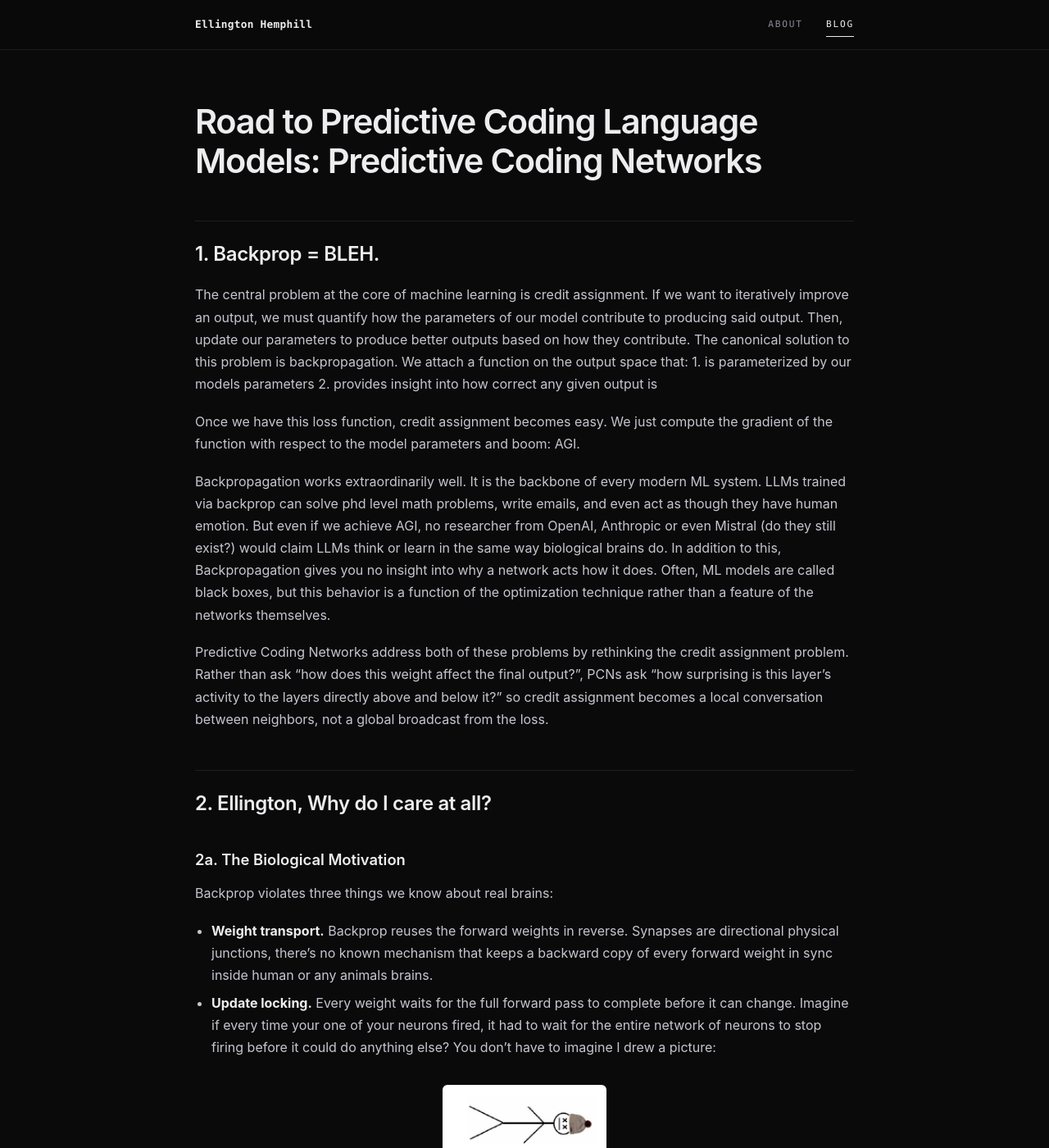
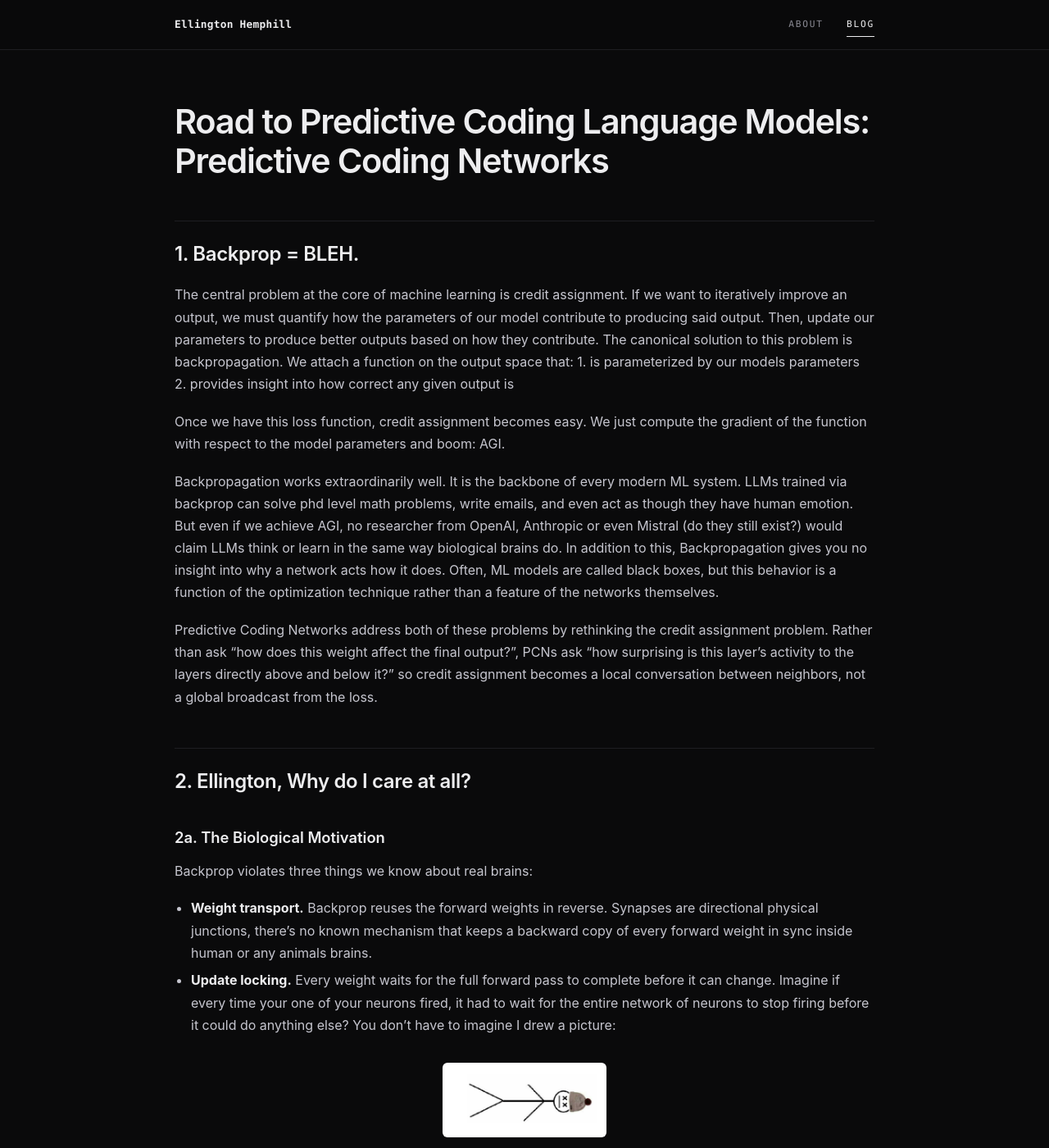
Before and after one commit to apollo1291/me, a Jekyll site: the page built from blog/intro-to-pcns/blog.md, in a window 1280 px wide and 1400 px high. Shown: the whole window at 82% size. Built offline with Jekyll 4.4.1, drawn with Linux system fonts in a browser that asks for light colours.

Commit message:
spacing 2

```diff
--- a/assets/css/style.css
+++ b/assets/css/style.css
@@ -49,7 +49,7 @@ body {
 /* Per-page measures */
 body.page-home { --measure: 880px; }
 body.page-blog { --measure: 1040px; }
-body.page-post { --measure: 900px; }
+body.page-post { --measure: 950px; }
 
 a {
   color: inherit;
```
